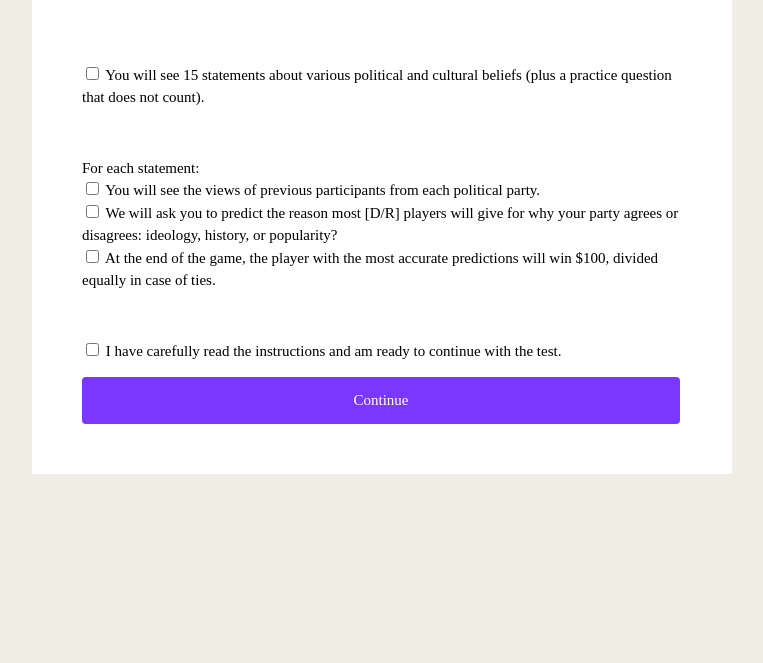
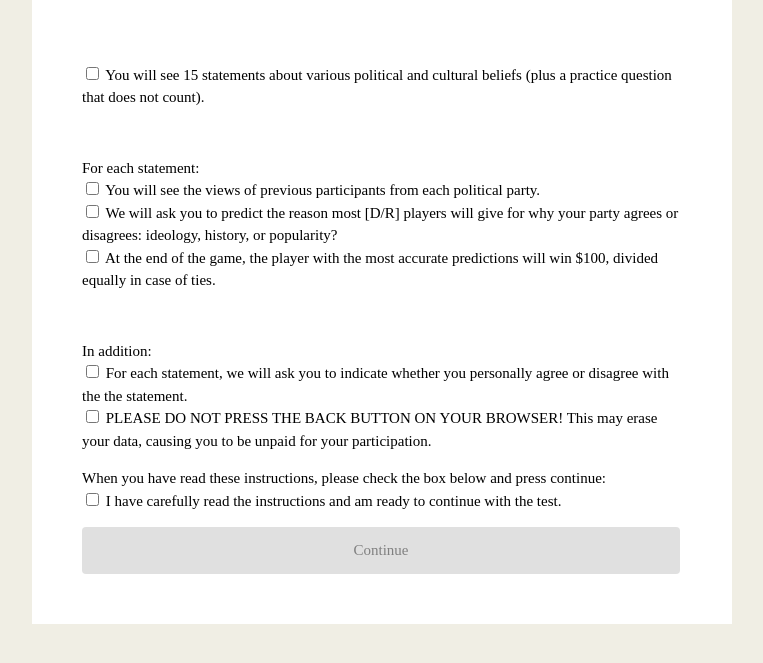
Before and after one commit to JunanQu/Policy_Lab_2018, a PHP site: page /game_instructions.php in a window 1280 px wide. Shown: the part 84-747 px from the top of the page, without its empty margins (258-1021 px from the left). Run offline with PHP 8.4, Linux system fonts and the light colour scheme; data comes from the database, SQL or seed files in the repository; data that the repository does not hold is empty.

Commit message:
Disable button working in game instructions page

```diff
--- a/game_instructions.php
+++ b/game_instructions.php
@@ -50,8 +50,29 @@
            </p>
            <br/>
 
-           <p><input type="checkbox" id="myCheck" class="item" onclick="enableButton();">
-               I have carefully read the instructions and am ready to continue with the test.<br>
+           <p>
+               In addition:</br>
+
+               <input type="checkbox" class="item">
+               For each statement, we will ask you to indicate whether you
+               personally agree or disagree with the the statement.
+               <br/>
+
+               <input type="checkbox" class="item">
+               PLEASE DO NOT PRESS THE BACK BUTTON ON YOUR BROWSER! This may
+               erase your data, causing you to be unpaid for your participation.
+               <br/>
+           </p>
+
+           <p>
+               When you have read these instructions, please check the box below
+               and press continue:
+               <br/>
+
+               <input type="checkbox" id="myCheck" class="item"
+                    onclick="enableButton();">
+               I have carefully read the instructions and am ready to continue
+               with the test.
            </p>
 
            <input type="submit" class="button" id="submitButton" value="Continue" disabled>
@@ -75,7 +96,7 @@ $('.item').click((e) => {
         unselectedItems++;
     }
 
-    toggleButton(unselectedItems !== 0);
+    toggleButton(unselectedItems == 0);
 });
 
 /**
--- a/styles/style2.css
+++ b/styles/style2.css
@@ -68,6 +68,12 @@ label{
     border-radius: 4px;
     width: 598px;
     cursor:pointer;
+}
+
+.button:disabled {
+    background-color: #e0e0e0;
+    color: gray;
+    cursor: default;
 }
 
 .wrapper {
```
Also changed, not shown: styles/all.css.
